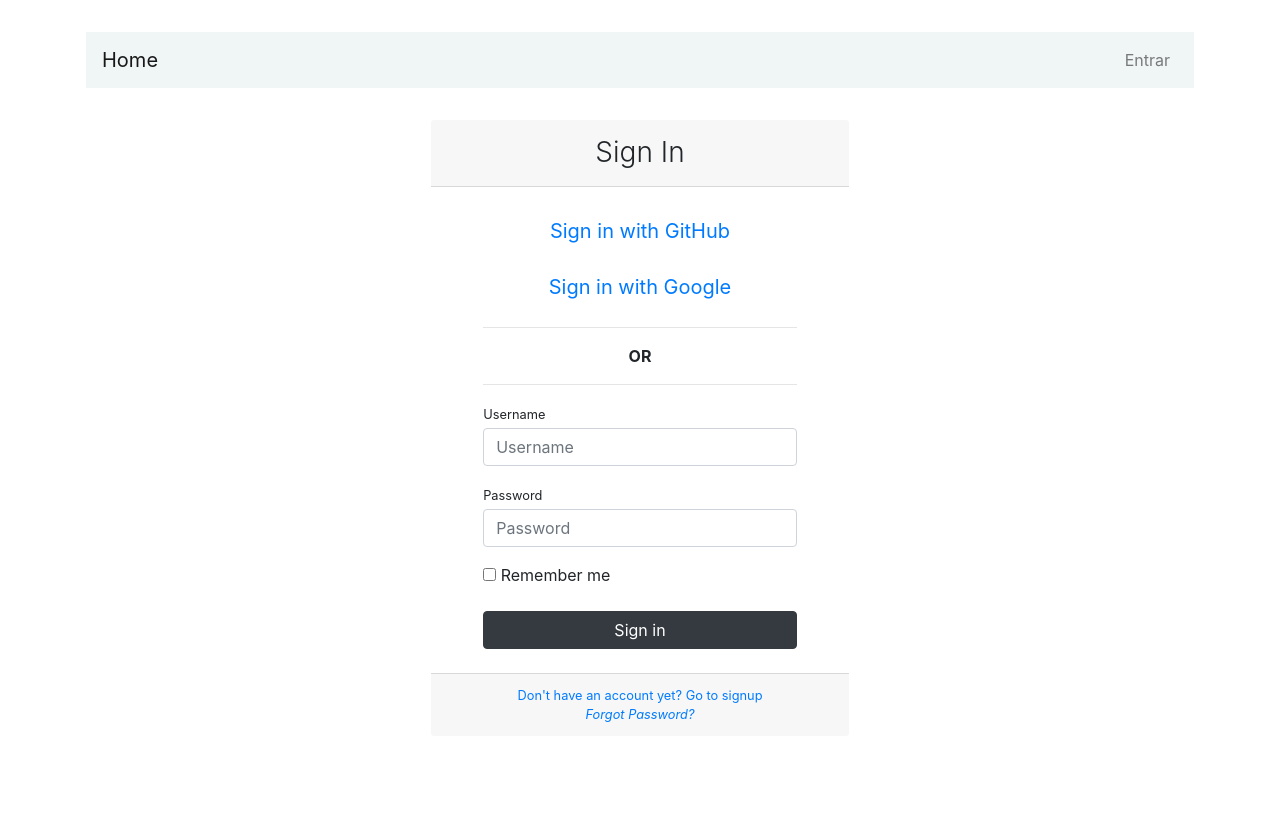
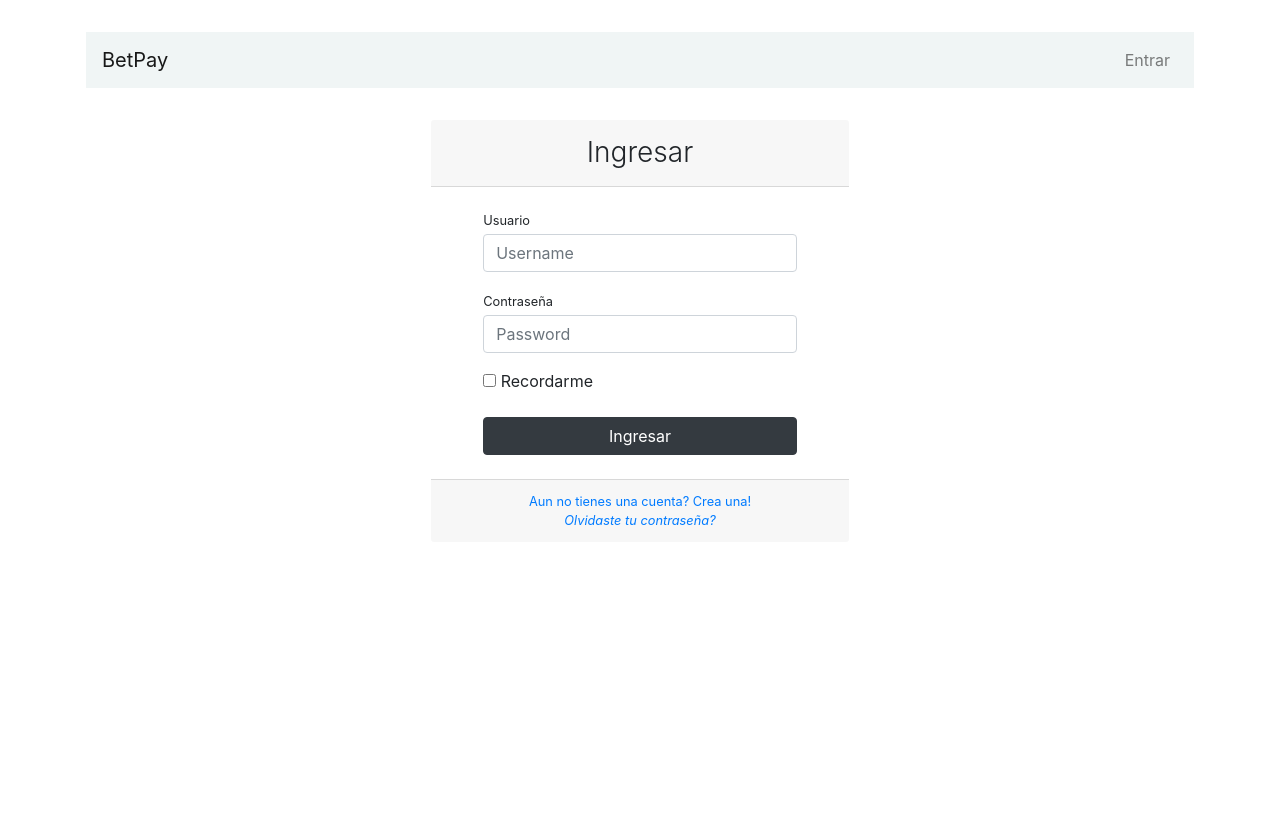
Before and after one commit to lubenacchio/BeatPay, a Django app: page /login/ in a window 1280 px wide. After the commit the page ends 525 px from the top, so only its background shows below. Run offline with Django 3.2, Linux system fonts and the light colour scheme; some libraries are stand-ins or nearby versions.

Commit message:
login v1.2

```diff
--- a/users/templates/users/base.html
+++ b/users/templates/users/base.html
@@ -13,7 +13,7 @@
     <div class="row">
       <div class="col-md-12">
         <nav class="navbar navbar-expand-md navbar-light " style="background-color: #f0f5f5">
-          <a href="/" class="navbar-brand">Home</a>
+          <a href="/" class="navbar-brand">BetPay</a>
             <button type="button" class="navbar-toggler" data-toggle="collapse" data-target="#navbarCollapse">
                 <span class="navbar-toggler-icon"></span>
             </button>
--- a/users/templates/users/login.html
+++ b/users/templates/users/login.html
@@ -7,7 +7,7 @@
                 <div class="col-lg-5">
                     <div class="card shadow-lg border-0 rounded-lg mt-0 mb-3">
                         <div class="card-header justify-content-center">
-                          <h3 class="font-weight-light my-1 text-center">Sign In</h3>
+                          <h3 class="font-weight-light my-1 text-center">Ingresar</h3>
                         </div>
                         {% if form.errors %}
                             <div class="alert alert-danger alert-dismissible" role="alert">
@@ -27,14 +27,7 @@
                                 <div class="form-row">
                                     <div class="col-md-10 offset-md-1">
                                         <div class="form-group">
-                                            <a href="{% url 'social:begin' 'github' %}"
-                                                   class="btn btn-link btn-lg active btn-block">Sign in with GitHub</a>
-                                            <a href="{% url 'social:begin' 'google-oauth2' %}"
-                                                   class="btn btn-link btn-lg active btn-block">Sign in with Google</a>
-                                            <hr>
-                                            <p class="text-center"><strong>OR</strong></p>
-                                            <hr>
-                                            <label class="small mb-1">Username</label>
+                                            <label class="small mb-1">Usuario</label>
                                             {{ form.username }}
                                         </div>
                                     </div>
@@ -42,7 +35,7 @@
                                 <div class="form-row">
                                     <div class="col-md-10 offset-md-1">
                                         <div class="form-group">
-                                          <label class="small mb-1">Password</label>
+                                          <label class="small mb-1">Contraseña</label>
                                           {{ form.password }}
                                         </div>
                                     </div>
@@ -52,14 +45,14 @@
                                         <div class="form-group">
                                             <!-- Add a Remember me functionality -->
                                             {{ form.remember_me }}
-                                            <label> Remember me</label>
+                                            <label> Recordarme</label>
                                         </div>
                                     </div>
                                 </div>
                                 <div class="form-row">
                                     <div class="col-md-10 offset-md-1">
                                         <div class="form-group mt-0 mb-1">
-                                          <button name="login" class="col-md-12 btn btn-dark" id="login">Sign in</button>
+                                          <button name="login" class="col-md-12 btn btn-dark" id="login">Ingresar</button>
                                         </div>
                                     </div>
                                 </div>
@@ -67,8 +60,8 @@
                         </div>
                         <div class="card-footer text-center">
                             <div class="small">
-                                <a href="{% url 'users-register' %}">Don't have an account yet? Go to signup</a><br>
-                                <a href="{% url 'password_reset' %}"><i>Forgot Password?</i></a>
+                                <a href="{% url 'users-register' %}">Aun no tienes una cuenta? Crea una!</a><br>
+                                <a href="{% url 'password_reset' %}"><i>Olvidaste tu contraseña?</i></a>
                             </div>
                         </div>
                     </div>
--- a/users/templates/users/password_reset_complete.html
+++ b/users/templates/users/password_reset_complete.html
@@ -5,7 +5,7 @@
             <div class="col-lg-5">
                 <div class="card shadow-lg border-0 rounded-lg mt-0 mb-3">
                     <div class="alert alert-info">
-                        Your password has been set. You may go ahead and <a href="{% url 'login' %}">Login Here</a>
+                        Tu contraseña ha sido cambiada <a href="{% url 'login' %}">Ingresa aqui</a>
                     </div>
                 </div>
             </div>
```
Also changed, not shown: users/templates/users/home.html (+3 -4 lines), users/templates/users/logout.html (+2 -5 lines), users/templates/users/password_reset_confirm.html (+6 -6 lines), users/templates/users/profile.html (+4 -5 lines), users/templates/users/register.html (+8 -8 lines).
